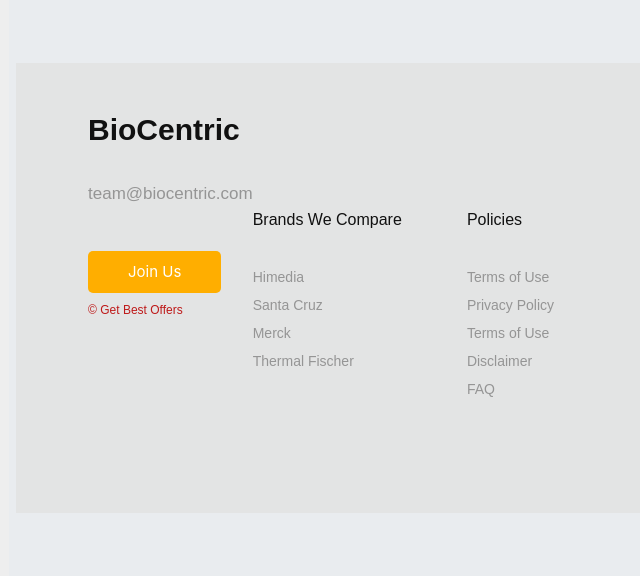
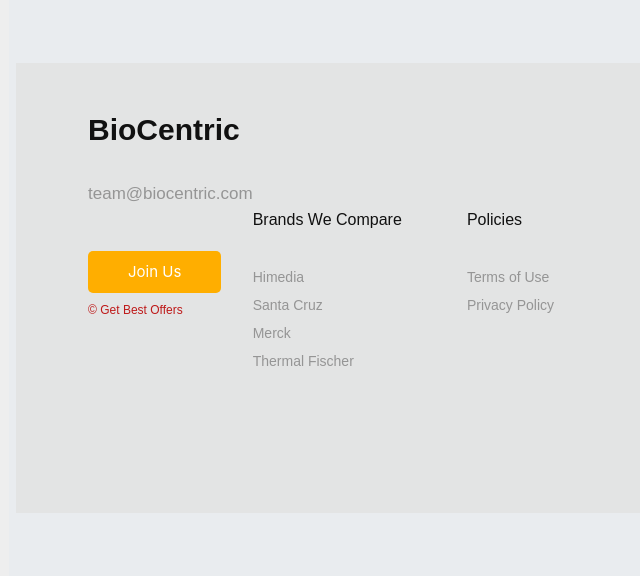
Before and after one commit to VedantKhairnar/Zelus-AF, a Flask app: page /home in a window 1280 px wide. Shown: the part 709-1285 px from the top of the page, without its empty margins (76-716 px from the left). Run offline with Flask 2, Linux system fonts and the light colour scheme; some libraries are stand-ins or nearby versions; grey boxes are pictures that could not be loaded.

Commit message:
deleate some link

```diff
--- a/templates/home.html
+++ b/templates/home.html
@@ -310,9 +310,7 @@
 							<p style="line-height: 27px;">
 								<a href="#" class="links">Terms of Use</a><br>
 								<a href="#" class="links">Privacy Policy</a><br>
-								<a href="#" class="links">Terms of Use</a><br>
-								<a href="#" class="links">Disclaimer</a><br>
-								<a href="#" class="links">FAQ</a><br>
+
 							</p>
 						</div>
 						<div class="col4">
```
